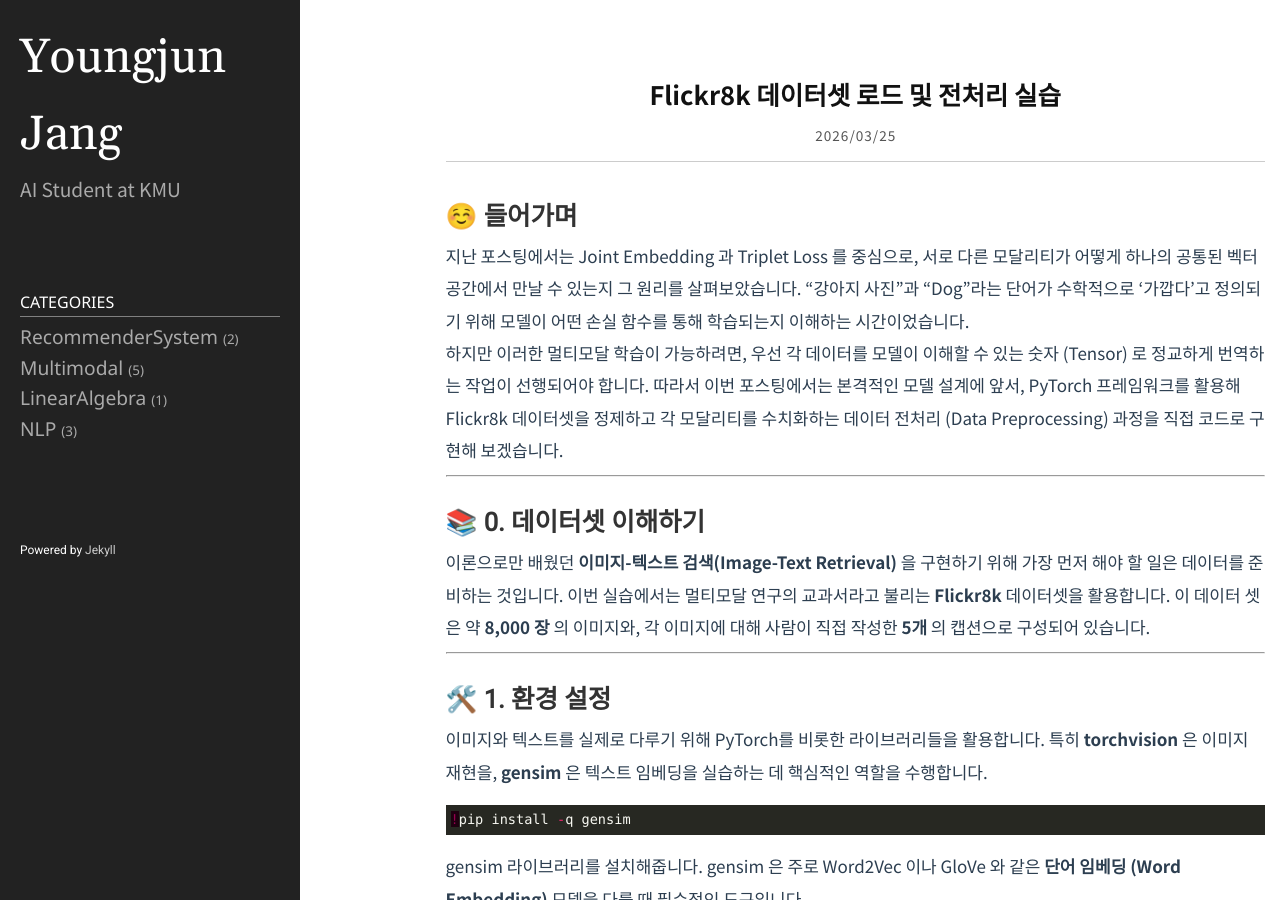
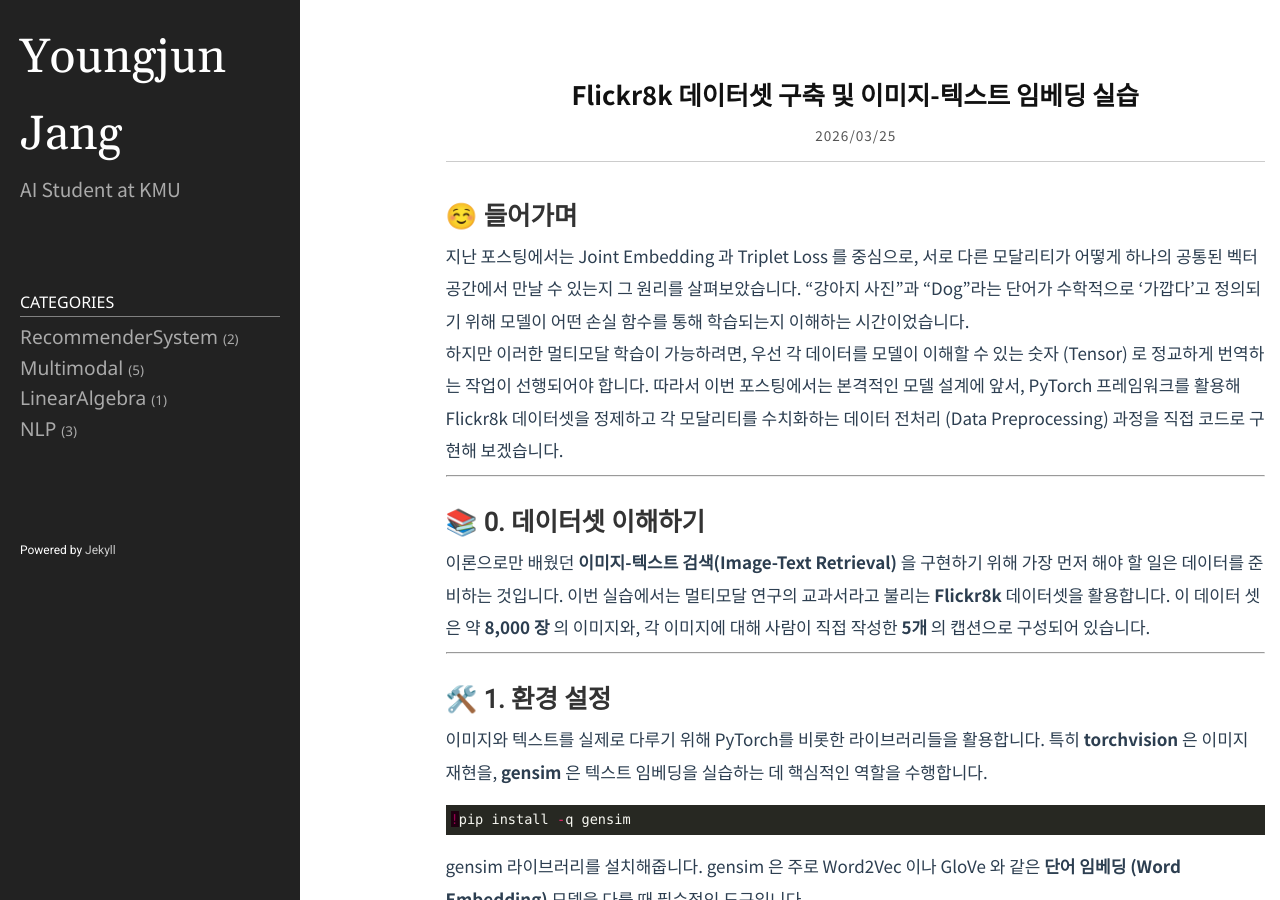
Before and after one commit to Youngjun-CV/Youngjun-CV.github.io, a Jekyll site: the page built from _posts/multimodal/2026-03-25-flickr8k-preprocessing.markdown, in a window 1280 px wide and 900 px high. Built offline with Jekyll 4.4.1, drawn with Linux system fonts in a browser that asks for light colours.

Commit message:
Update 2026-03-25-flickr8k-preprocessing.markdown
rename title

```diff
--- a/_posts/multimodal/2026-03-25-flickr8k-preprocessing.markdown
+++ b/_posts/multimodal/2026-03-25-flickr8k-preprocessing.markdown
@@ -1,6 +1,6 @@
 ---
 layout: post
-title: "Flickr8k 데이터셋 로드 및 전처리 실습"
+title: "Flickr8k 데이터셋 구축 및 이미지-텍스트 임베딩 실습"
 date: 2026-03-25 23:46:25 +0900
 category: Multimodal
 ---
```
